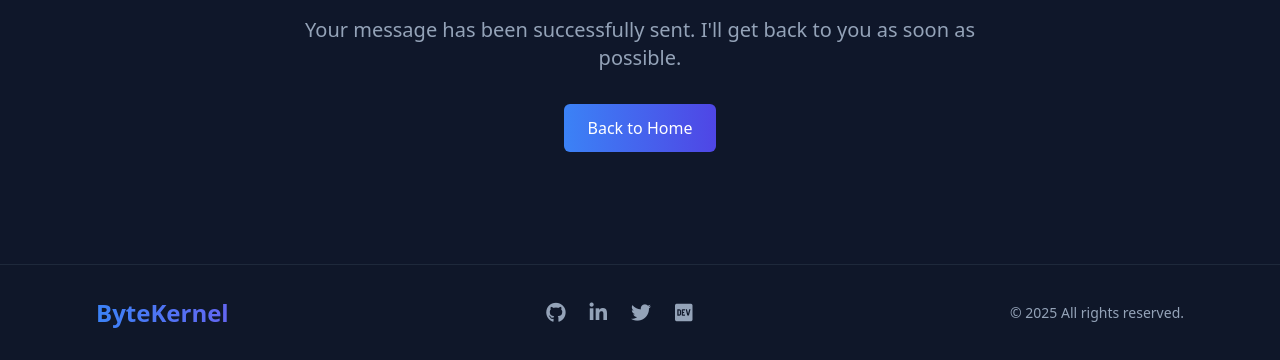
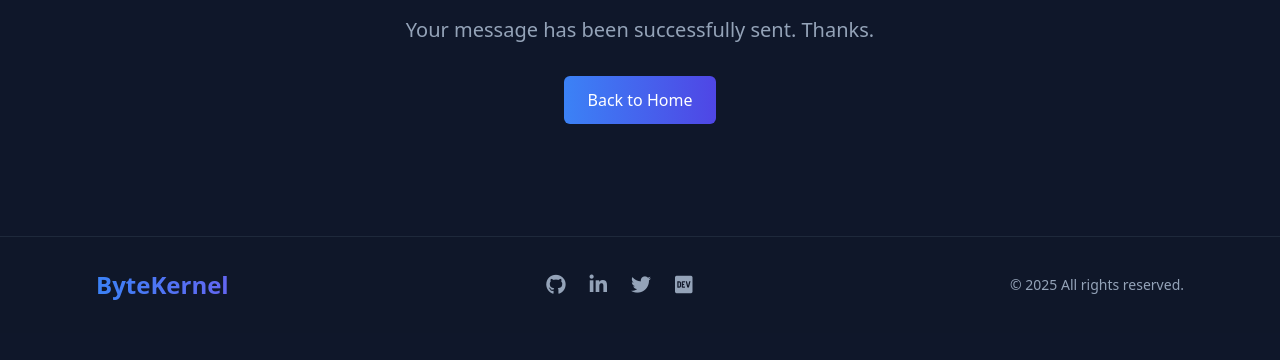
Before and after one commit to p3ter-dev/portfolio, a Node server app: template views/feedback.ejs in a window 1280 px wide. Shown: the part 344-704 px from the top of the page. Run offline with Node 20, Linux system fonts and the light colour scheme; the template is opened without the code that fills it, so the values that code supplies are empty; some libraries are stand-ins or nearby versions.

Commit message:
updated feedback page

```diff
--- a/views/feedback.ejs
+++ b/views/feedback.ejs
@@ -9,7 +9,6 @@
     <link rel="stylesheet" href="https://cdnjs.cloudflare.com/ajax/libs/font-awesome/6.4.0/css/all.min.css">
 </head>
 <body class="bg-slate-900 text-slate-300">
-    <!-- Thank You Section -->
     <section class="pt-32 pb-20 md:pt-40 md:pb-28">
         <div class="max-w-6xl mx-auto px-4 sm:px-6 lg:px-8">
             <div class="text-center">
@@ -20,7 +19,7 @@
                     Thank You <span class="gradient-text"><%= name %></span>!
                 </h1>
                 <p class="text-xl text-slate-400 max-w-2xl mx-auto mb-8">
-                    Your message has been successfully sent. I'll get back to you as soon as possible.
+                    Your message has been successfully sent. Thanks.
                 </p>
                 <div class="flex justify-center space-x-4">
                     <a href="/" class="px-6 py-3 bg-gradient-to-r from-blue-500 to-indigo-600 rounded-md text-white font-medium hover:opacity-90 transition">
@@ -31,7 +30,6 @@
         </div>
     </section>
 
-    <!-- Footer -->
     <footer class="bg-slate-900/80 border-t border-slate-800 py-8">
         <div class="max-w-6xl mx-auto px-4 sm:px-6 lg:px-8">
             <div class="flex flex-col md:flex-row justify-between items-center">
```
